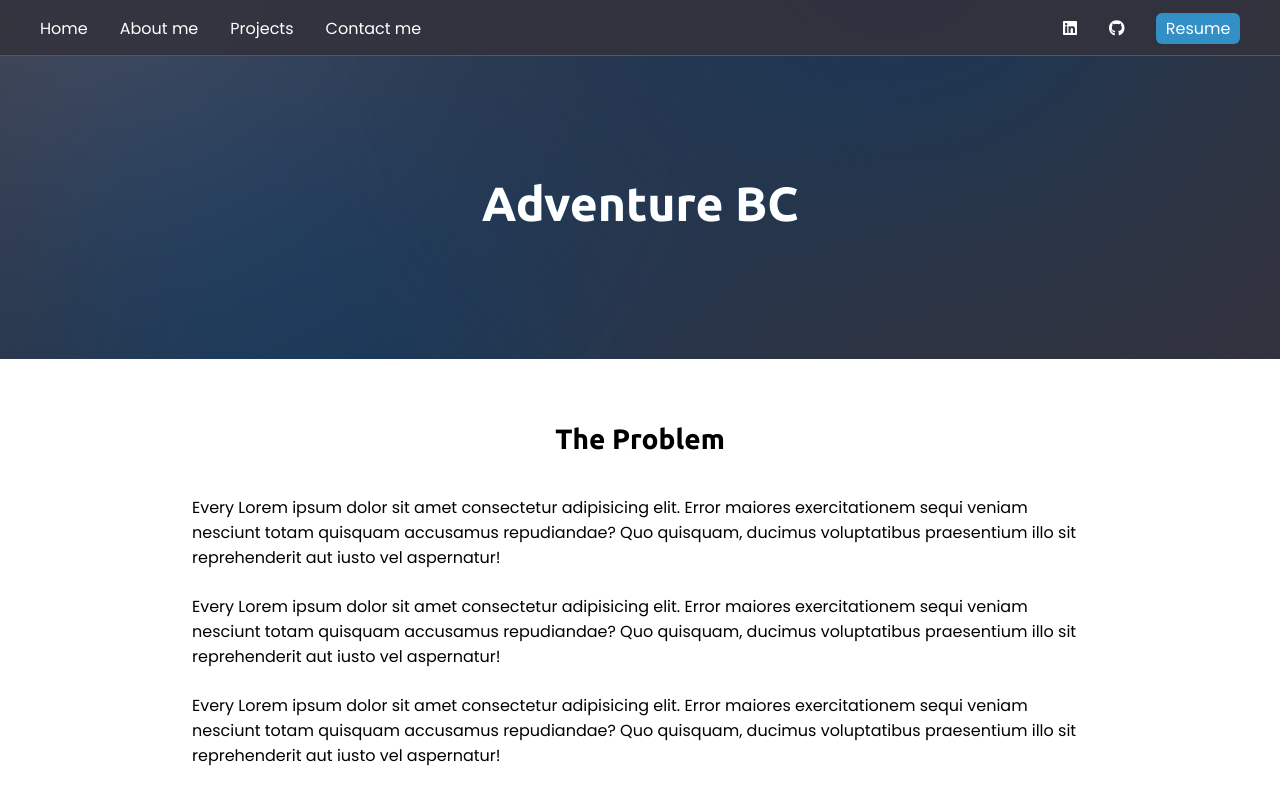
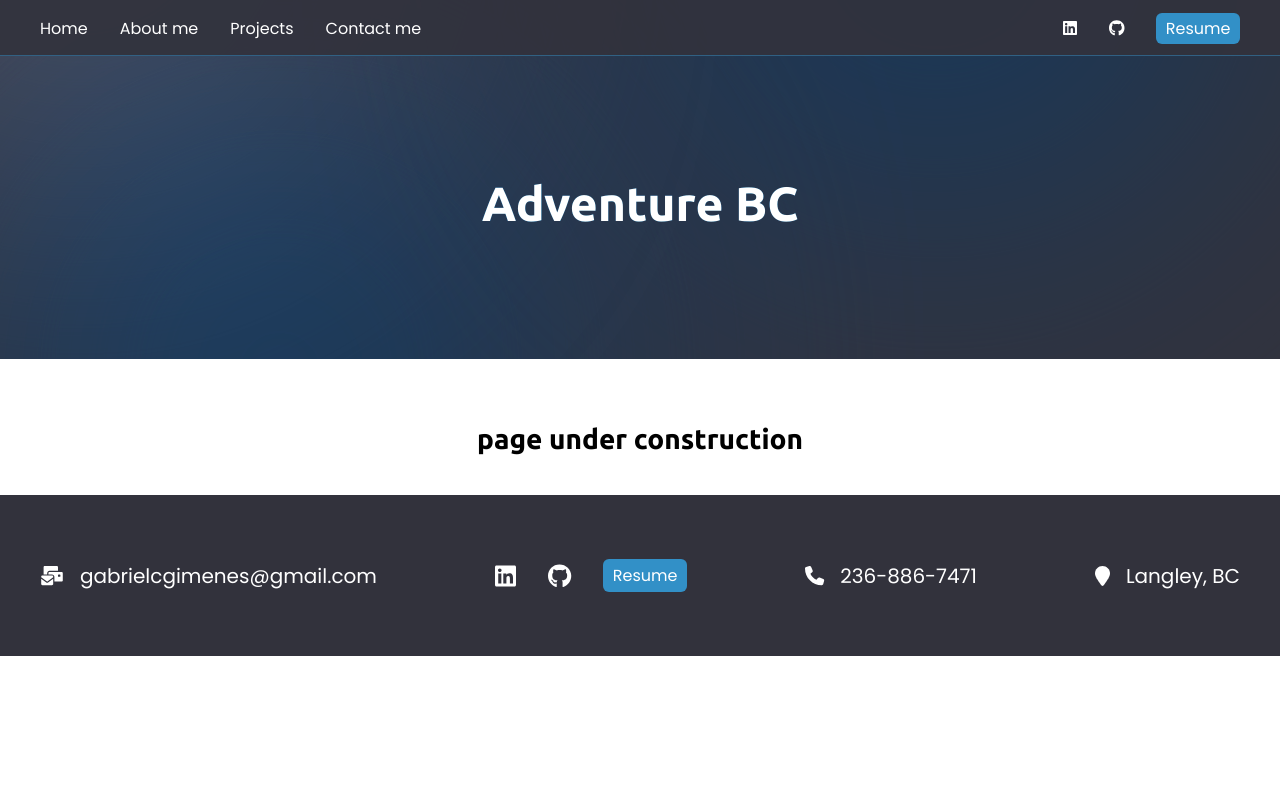
Before and after one commit to gabrielgimenes92/gabrielgimenes92.github.io, a React (Create React App) app: page /project/adventurebc in a window 1280 px wide. Shown: the top 790 px of the page. Built offline with nearby package versions, Linux system fonts and the light colour scheme.

Commit message:
Fixes techStack component, changes adventureBC and Billy projects to 'under construction'

```diff
--- a/src/Assets/Content/projectContents.js
+++ b/src/Assets/Content/projectContents.js
@@ -195,10 +195,6 @@ export const everypageContents = {
 export const billyContents = {
   title: "Billy",
   headerPicture: "",
-  theProblem: [
-    "Every Lorem ipsum dolor sit amet consectetur adipisicing elit. Error maiores exercitationem sequi veniam nesciunt totam quisquam accusamus repudiandae? Quo quisquam, ducimus voluptatibus praesentium illo sit reprehenderit aut iusto vel aspernatur!",
-    "Every Lorem ipsum dolor sit amet consectetur adipisicing elit. Error maiores exercitationem sequi veniam nesciunt totam quisquam accusamus repudiandae? Quo quisquam, ducimus voluptatibus praesentium illo sit reprehenderit aut iusto vel aspernatur!",
-  ],
   techStack: [
     {
       name: "React",
@@ -218,62 +214,59 @@ export const billyContents = {
     },
   ],
   mainContent: [
-    {
-      type: "paragraph",
-      content:
-        "Every Lorem ipsum dolor sit amet consectetur adipisicing elit. Error maiores exercitationem sequi veniam nesciunt totam quisquam accusamus repudiandae? Quo quisquam, ducimus voluptatibus praesentium illo sit reprehenderit aut iusto vel aspernatur!",
-    },
-    {
-      type: "image",
-      content: placeHolderImage,
-      alt: "Place holder text",
-    },
-    {
-      type: "paragraph",
-      content:
-        "Every Lorem ipsum dolor sit amet consectetur adipisicing elit. Error maiores exercitationem sequi veniam nesciunt totam quisquam accusamus repudiandae? Quo quisquam, ducimus voluptatibus praesentium illo sit reprehenderit aut iusto vel aspernatur!",
-    },
-    {
-      type: "paragraph",
-      content:
-        "Every Lorem ipsum dolor sit amet consectetur adipisicing elit. Error maiores exercitationem sequi veniam nesciunt totam quisquam accusamus repudiandae? Quo quisquam, ducimus voluptatibus praesentium illo sit reprehenderit aut iusto vel aspernatur!",
-    },
+    { type: "title", content: "page under construction" },
+    //   {
+    //     type: "paragraph",
+    //     content:
+    //       "Every Lorem ipsum dolor sit amet consectetur adipisicing elit. Error maiores exercitationem sequi veniam nesciunt totam quisquam accusamus repudiandae? Quo quisquam, ducimus voluptatibus praesentium illo sit reprehenderit aut iusto vel aspernatur!",
+    //   },
+    //   {
+    //     type: "image",
+    //     content: placeHolderImage,
+    //     alt: "Place holder text",
+    //   },
+    //   {
+    //     type: "paragraph",
+    //     content:
+    //       "Every Lorem ipsum dolor sit amet consectetur adipisicing elit. Error maiores exercitationem sequi veniam nesciunt totam quisquam accusamus repudiandae? Quo quisquam, ducimus voluptatibus praesentium illo sit reprehenderit aut iusto vel aspernatur!",
+    //   },
+    //   {
+    //     type: "paragraph",
+    //     content:
+    //       "Every Lorem ipsum dolor sit amet consectetur adipisicing elit. Error maiores exercitationem sequi veniam nesciunt totam quisquam accusamus repudiandae? Quo quisquam, ducimus voluptatibus praesentium illo sit reprehenderit aut iusto vel aspernatur!",
+    //   },
   ],
-  gallery: [
-    {
-      link: placeHolderImage,
-      alt: "Place holder text",
-    },
-    {
-      link: placeHolderImage,
-      alt: "Place holder text",
-    },
-    {
-      link: placeHolderImage,
-      alt: "Place holder text",
-    },
-    {
-      link: placeHolderImage,
-      alt: "Place holder text",
-    },
-    {
-      link: placeHolderImage,
-      alt: "Place holder text",
-    },
-    {
-      link: placeHolderImage,
-      alt: "Place holder text",
-    },
-  ],
+  // gallery: [
+  //   {
+  //     link: placeHolderImage,
+  //     alt: "Place holder text",
+  //   },
+  //   {
+  //     link: placeHolderImage,
+  //     alt: "Place holder text",
+  //   },
+  //   {
+  //     link: placeHolderImage,
+  //     alt: "Place holder text",
+  //   },
+  //   {
+  //     link: placeHolderImage,
+  //     alt: "Place holder text",
+  //   },
+  //   {
+  //     link: placeHolderImage,
+  //     alt: "Place holder text",
+  //   },
+  //   {
+  //     link: placeHolderImage,
+  //     alt: "Place holder text",
+  //   },
+  // ],
 };
 
 export const abcContents = {
   title: "Adventure BC",
   headerPicture: "",
-  theProblem: [
-    "Every Lorem ipsum dolor sit amet consectetur adipisicing elit. Error maiores exercitationem sequi veniam nesciunt totam quisquam accusamus repudiandae? Quo quisquam, ducimus voluptatibus praesentium illo sit reprehenderit aut iusto vel aspernatur!",
-    "Every Lorem ipsum dolor sit amet consectetur adipisicing elit. Error maiores exercitationem sequi veniam nesciunt totam quisquam accusamus repudiandae? Quo quisquam, ducimus voluptatibus praesentium illo sit reprehenderit aut iusto vel aspernatur!",
-  ],
   techStack: [
     {
       name: "JavaScript",
@@ -289,51 +282,53 @@ export const abcContents = {
     },
   ],
   mainContent: [
-    {
-      type: "paragraph",
-      content:
-        "Every Lorem ipsum dolor sit amet consectetur adipisicing elit. Error maiores exercitationem sequi veniam nesciunt totam quisquam accusamus repudiandae? Quo quisquam, ducimus voluptatibus praesentium illo sit reprehenderit aut iusto vel aspernatur!",
-    },
-    {
-      type: "image",
-      content: placeHolderImage,
-      alt: "Place holder text",
-    },
-    {
-      type: "paragraph",
-      content:
-        "Every Lorem ipsum dolor sit amet consectetur adipisicing elit. Error maiores exercitationem sequi veniam nesciunt totam quisquam accusamus repudiandae? Quo quisquam, ducimus voluptatibus praesentium illo sit reprehenderit aut iusto vel aspernatur!",
-    },
-    {
-      type: "paragraph",
-      content:
-        "Every Lorem ipsum dolor sit amet consectetur adipisicing elit. Error maiores exercitationem sequi veniam nesciunt totam quisquam accusamus repudiandae? Quo quisquam, ducimus voluptatibus praesentium illo sit reprehenderit aut iusto vel aspernatur!",
-    },
+    { type: "title", content: "page under construction" },
+
+    // {
+    //   type: "paragraph",
+    //   content:
+    //     "Every Lorem ipsum dolor sit amet consectetur adipisicing elit. Error maiores exercitationem sequi veniam nesciunt totam quisquam accusamus repudiandae? Quo quisquam, ducimus voluptatibus praesentium illo sit reprehenderit aut iusto vel aspernatur!",
+    // },
+    // {
+    //   type: "image",
+    //   content: placeHolderImage,
+    //   alt: "Place holder text",
+    // },
+    // {
+    //   type: "paragraph",
+    //   content:
+    //     "Every Lorem ipsum dolor sit amet consectetur adipisicing elit. Error maiores exercitationem sequi veniam nesciunt totam quisquam accusamus repudiandae? Quo quisquam, ducimus voluptatibus praesentium illo sit reprehenderit aut iusto vel aspernatur!",
+    // },
+    // {
+    //   type: "paragraph",
+    //   content:
+    //     "Every Lorem ipsum dolor sit amet consectetur adipisicing elit. Error maiores exercitationem sequi veniam nesciunt totam quisquam accusamus repudiandae? Quo quisquam, ducimus voluptatibus praesentium illo sit reprehenderit aut iusto vel aspernatur!",
+    // },
   ],
-  gallery: [
-    {
-      link: placeHolderImage,
-      alt: "Place holder text",
-    },
-    {
-      link: placeHolderImage,
-      alt: "Place holder text",
-    },
-    {
-      link: placeHolderImage,
-      alt: "Place holder text",
-    },
-    {
-      link: placeHolderImage,
-      alt: "Place holder text",
-    },
-    {
-      link: placeHolderImage,
-      alt: "Place holder text",
-    },
-    {
-      link: placeHolderImage,
-      alt: "Place holder text",
-    },
-  ],
+  // gallery: [
+  //   {
+  //     link: placeHolderImage,
+  //     alt: "Place holder text",
+  //   },
+  //   {
+  //     link: placeHolderImage,
+  //     alt: "Place holder text",
+  //   },
+  //   {
+  //     link: placeHolderImage,
+  //     alt: "Place holder text",
+  //   },
+  //   {
+  //     link: placeHolderImage,
+  //     alt: "Place holder text",
+  //   },
+  //   {
+  //     link: placeHolderImage,
+  //     alt: "Place holder text",
+  //   },
+  //   {
+  //     link: placeHolderImage,
+  //     alt: "Place holder text",
+  //   },
+  // ],
 };
--- a/src/pages/Project.js
+++ b/src/pages/Project.js
@@ -88,6 +88,7 @@ const ProjectPage = (props) => {
                   </div>
                 );
               } else if (content.type === "techStack") {
+                return (
                   <div className="techStack">
                     <h2>Tech Stack</h2>
                     <ul className="techStackList">
@@ -98,7 +99,8 @@ const ProjectPage = (props) => {
                         </li>
                       ))}
                     </ul>
-                </div>;
+                  </div>
+                );
               } else {
                 return (
                   <div>
```
Lines whose indentation alone changed are shown as unchanged.
